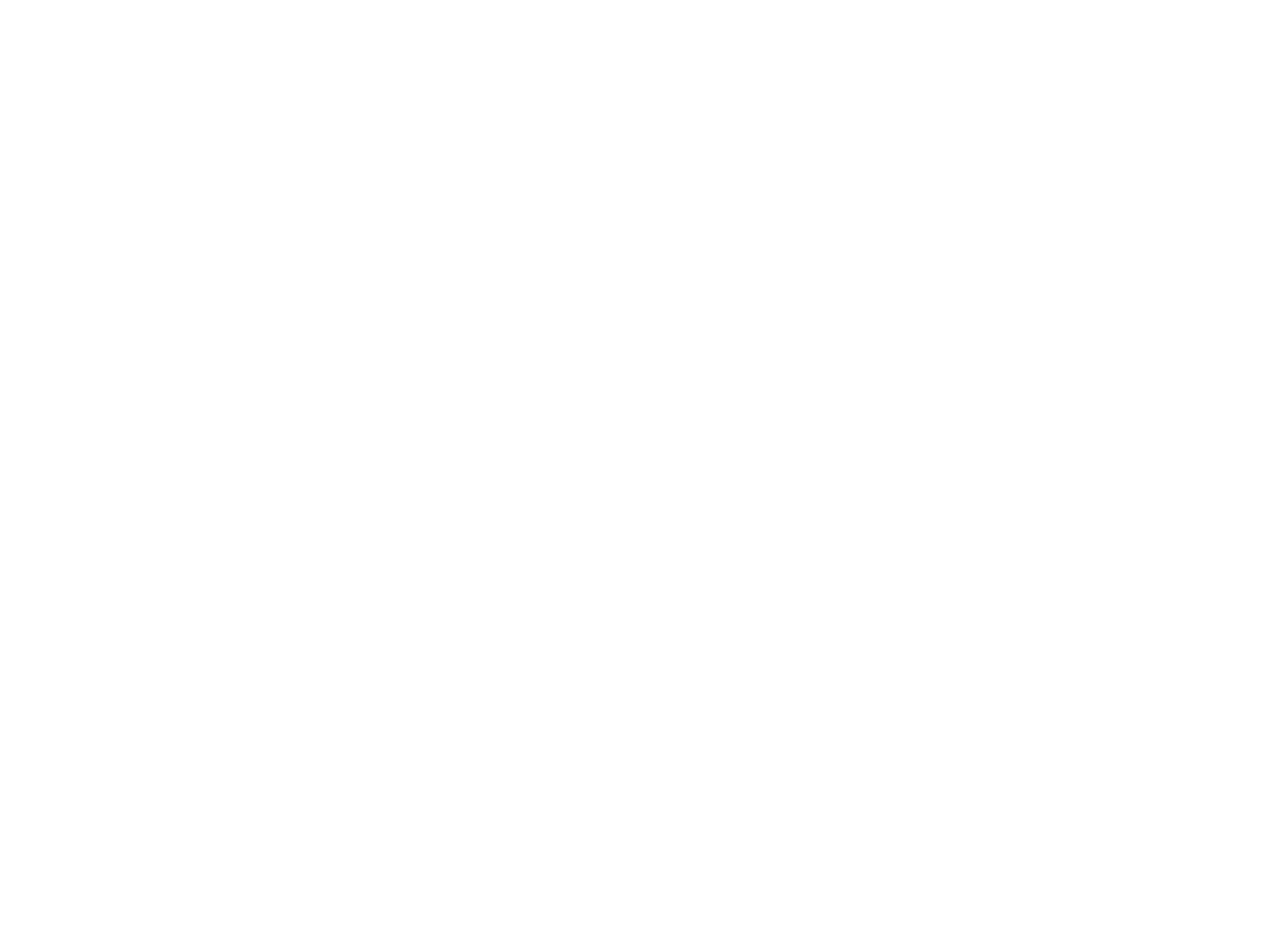
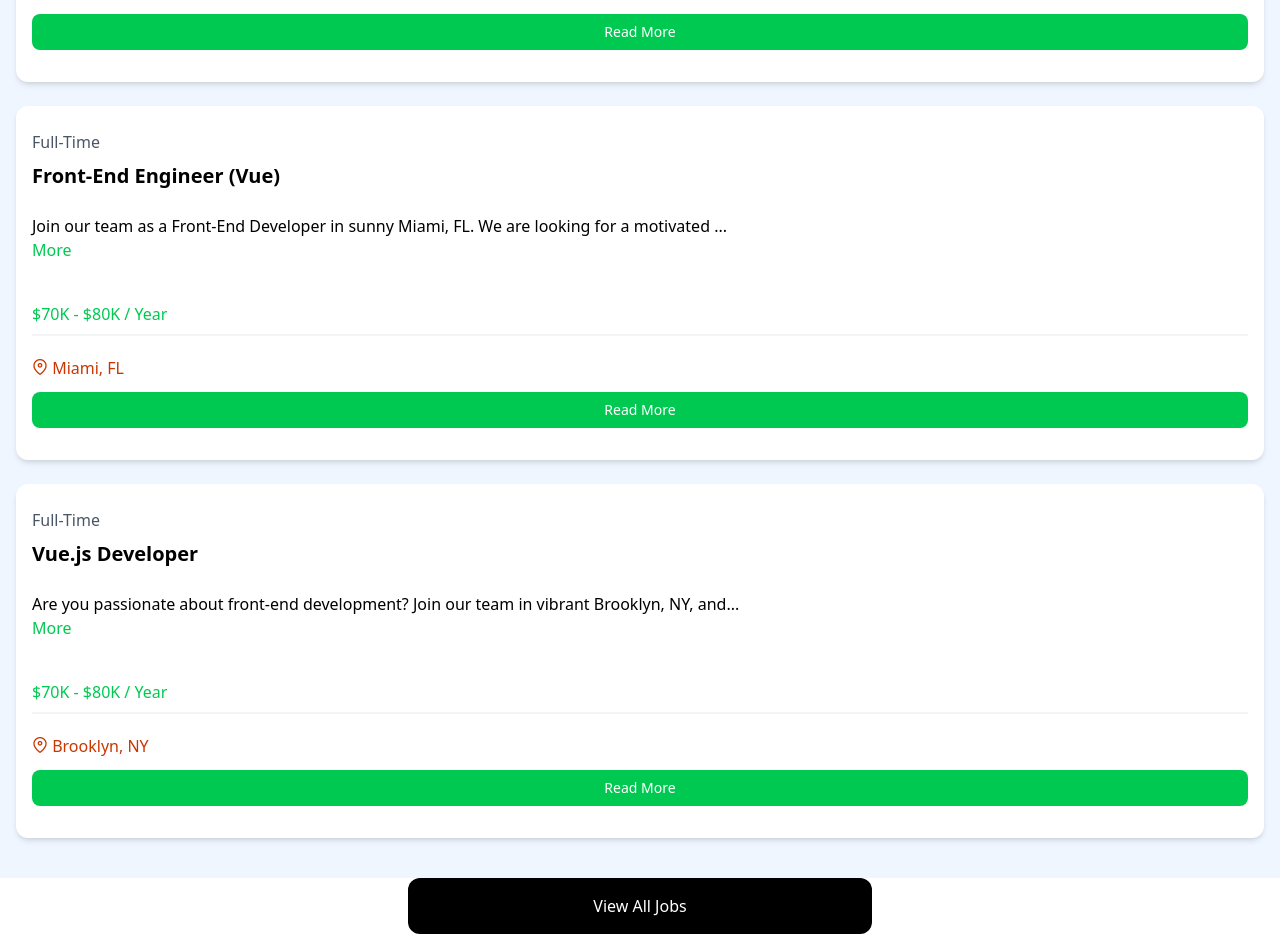
Before and after one commit to MohamedElaassal/Vue-Jobs, a Vue app: page / in a window 1280 px wide. Shown: the part 1165-2099 px from the top of the page. Before the commit the page ends 800 px from the top, so only its background shows below. Built offline with nearby package versions, Linux system fonts and the light colour scheme.

Commit message:
json data, truncate description

```diff
--- a/package.json
+++ b/package.json
@@ -13,6 +13,7 @@
   },
   "dependencies": {
     "@tailwindcss/vite": "^4.1.11",
+    "primeicons": "^7.0.0",
     "tailwindcss": "^4.1.11",
     "vue": "^3.5.18"
   },
--- a/src/App.vue
+++ b/src/App.vue
@@ -2,12 +2,14 @@
 import Navbar from './components/Navbar.vue';
 import Hero from './components/Hero.vue';
 import HomeCards from './components/HomeCards.vue';
+import JobListings from './components/JobListings.vue';
 </script>
 
 <template>
   <Navbar/>
   <Hero title="test title" subtitle="change subtitle"/>
-  <HomeCards/>
+  <HomeCards />
+  <JobListings  :limit="3" :showButton="true" />
 
 
 </template>
--- /dev/null
+++ b/src/components/JobListing.vue
@@ -0,0 +1,61 @@
+<script setup>
+import { defineProps, ref, computed } from 'vue';
+
+const props = defineProps({
+    job: Object
+});
+
+
+const showfullDescreiption = ref(false);
+
+const toggleFullDescreption = () => {
+  showfullDescreiption.value = !showfullDescreiption.value
+}
+
+const truncatedDescription = computed ( () => {
+  let descrition = props.job.description;
+  if (!showfullDescreiption.value){
+   descrition = descrition.substring(0, 90)+ '...';
+  }
+
+   return descrition;
+} )
+</script>
+
+<template>
+    <div class="bg-white rounded-xl shadow-md relative">
+            <div class="p-4">
+              <div class="mb-6">
+                <div class="text-gray-600 my-2">{{ job.type }}</div>
+                <h3 class="text-xl font-bold">{{ job.title }}</h3>
+              </div>
+
+              <div class="mb-5">
+                <div>
+                  {{ truncatedDescription }}
+                </div>
+                <button @click="toggleFullDescreption" class="text-green-500 hover:text-green-600 mb-5">
+                  {{ showfullDescreiption? 'Less' : 'More' }}
+                </button>
+
+              </div>
+
+              <h3 class="text-green-500 mb-2">{{ job.salary }} / Year</h3>
+
+              <div class="border border-gray-100 mb-5"></div>
+
+              <div class="flex flex-col lg:flex-row justify-between mb-4">
+                <div class="text-orange-700 mb-3">
+                  <i class="pi pi-map-marker text-orange-700"></i>
+                  {{ job.location }}
+                </div>
+                <a
+                  :href="'/job/' +job.id"
+                  class="h-[36px] bg-green-500 hover:bg-green-600 text-white px-4 py-2 rounded-lg text-center text-sm"
+                >
+                  Read More
+                </a>
+              </div>
+            </div>
+          </div>
+</template>
--- /dev/null
+++ b/src/components/JobListings.vue
@@ -0,0 +1,46 @@
+<script setup>
+ import jobData from '@/jobs.json';
+ import {ref, defineProps} from 'vue';
+ import JobListing from './JobListing.vue';
+
+
+ const jobs = ref(jobData);
+
+ defineProps({
+    limit: Number,
+    showButton: {
+        type: Boolean,
+        Default: false
+    }
+ });
+
+</script>
+
+
+<template>
+    <section class="bg-blue-50 px-4 py-10">
+       <div class="container-xl lg:container m-auto">
+        <h2 class="text-3xl font-bold text-green-500 mb-6 text-center">
+             Browse Jobs
+        </h2>
+
+        <div class="grid grid-cols-1 md:grid-cols-3 gap-6">
+            <JobListing
+            v-for="job in jobs.slice(0, limit || jobs.length)"
+            :key="job.id"
+            :job="job" />
+        </div>
+       </div>
+    </section>
+
+
+  <section v-if="showButton" class="m-auto max-w-lg my-10 px-6">
+      <a
+        href="/jobs"
+        class="block bg-black text-white text-center py-4 px-6 rounded-xl hover:bg-gray-700"
+        >View All Jobs</a
+      >
+    </section>
+
+
+</template>
--- /dev/null
+++ b/src/jobs.json
@@ -0,0 +1,86 @@
+[
+  {
+    "id": 1,
+    "title": "Senior Vue Developer",
+    "type": "Full-Time",
+    "description": "We are seeking a talented Front-End Developer to join our team in Boston, MA. The ideal candidate will have strong skills in HTML, CSS, and JavaScript, with experience working with modern JavaScript frameworks such as Vue or Angular.",
+    "location": "Boston, MA",
+    "salary": "$70K - $80K",
+    "company": {
+      "name": "NewTek Solutions",
+      "description": "NewTek Solutions is a leading technology company specializing in web development and digital solutions. We pride ourselves on delivering high-quality products and services to our clients while fostering a collaborative and innovative work environment.",
+      "contactEmail": "contact@teksolutions.com",
+      "contactPhone": "555-555-5555"
+    }
+  },
+  {
+    "id": 2,
+    "title": "Front-End Engineer (Vue)",
+    "type": "Full-Time",
+    "description": "Join our team as a Front-End Developer in sunny Miami, FL. We are looking for a motivated individual with a passion for crafting beautiful and responsive web applications. Experience with UI/UX design principles and a strong attention to detail are highly desirable.",
+    "location": "Miami, FL",
+    "salary": "$70K - $80K",
+    "company": {
+      "name": "Veneer Solutions",
+      "description": "Veneer Solutions is a creative agency specializing in digital design and development. Our team is dedicated to pushing the boundaries of creativity and innovation to deliver exceptional results for our clients.",
+      "contactEmail": "contact@loremipsum.com",
+      "contactPhone": "555-555-5555"
+    }
+  },
+  {
+    "id": 3,
+    "title": "Vue.js Developer",
+    "type": "Full-Time",
+    "description": "Are you passionate about front-end development? Join our team in vibrant Brooklyn, NY, and work on exciting projects that make a difference. We offer competitive compensation and a collaborative work environment where your ideas are valued.",
+    "location": "Brooklyn, NY",
+    "salary": "$70K - $80K",
+    "company": {
+      "name": "Dolor Cloud",
+      "description": "Dolor Cloud is a leading technology company specializing in digital solutions for businesses of all sizes. With a focus on innovation and customer satisfaction, we are committed to delivering cutting-edge products and services.",
+      "contactEmail": "contact@dolorsitamet.com",
+      "contactPhone": "555-555-5555"
+    }
+  },
+  {
+    "id": 4,
+    "title": "Vue Front-End Developer",
+    "type": "Part-Time",
+    "description": "Join our team as a Part-Time Front-End Developer in beautiful Pheonix, AZ. We are looking for a self-motivated individual with a passion for creating engaging user experiences. This position offers flexible hours and the opportunity to work remotely.",
+    "location": "Pheonix, AZ",
+    "salary": "$60K - $70K",
+    "company": {
+      "name": "Alpha Elite",
+      "description": "Alpha Elite is a dynamic startup specializing in digital marketing and web development. We are committed to fostering a diverse and inclusive workplace where creativity and innovation thrive.",
+      "contactEmail": "contact@adipisicingelit.com",
+      "contactPhone": "555-555-5555"
+    }
+  },
+  {
+    "id": 5,
+    "title": "Full Stack Vue Developer",
+    "type": "Full-Time",
+    "description": "Exciting opportunity for a Full-Time Front-End Developer in bustling Atlanta, GA. We are seeking a talented individual with a passion for building elegant and scalable web applications. Join our team and make an impact!",
+    "location": "Atlanta, GA",
+    "salary": "$90K - $100K",
+    "company": {
+      "name": "Browning Technologies",
+      "description": "Browning Technologies is a rapidly growing technology company specializing in e-commerce solutions. We offer a dynamic and collaborative work environment where employees are encouraged to think creatively and innovate.",
+      "contactEmail": "contact@consecteturadipisicing.com",
+      "contactPhone": "555-555-5555"
+    }
+  },
+  {
+    "id": 6,
+    "title": "Vue Native Developer",
+    "type": "Full-Time",
+    "description": "Join our team as a Front-End Developer in beautiful Portland, OR. We are looking for a skilled and enthusiastic individual to help us create innovative web solutions. Competitive salary and great benefits package available.",
+    "location": "Portland, OR",
+    "salary": "$100K - $110K",
+    "company": {
+      "name": "Port Solutions INC",
+      "description": "Port Solutions is a leading technology company specializing in software development and digital marketing. We are committed to providing our clients with cutting-edge solutions and our employees with a supportive and rewarding work environment.",
+      "contactEmail": "contact@ipsumlorem.com",
+      "contactPhone": "555-555-5555"
+    }
+  }
+]
--- a/src/main.js
+++ b/src/main.js
@@ -1,3 +1,6 @@
+import './assets/main.css';
+import 'primeicons/primeicons.css';
+
 import { createApp } from 'vue'
 import App from './App.vue'
 
```
Also changed, not shown: 1 other file (tests, documents, lock files or other folders).
